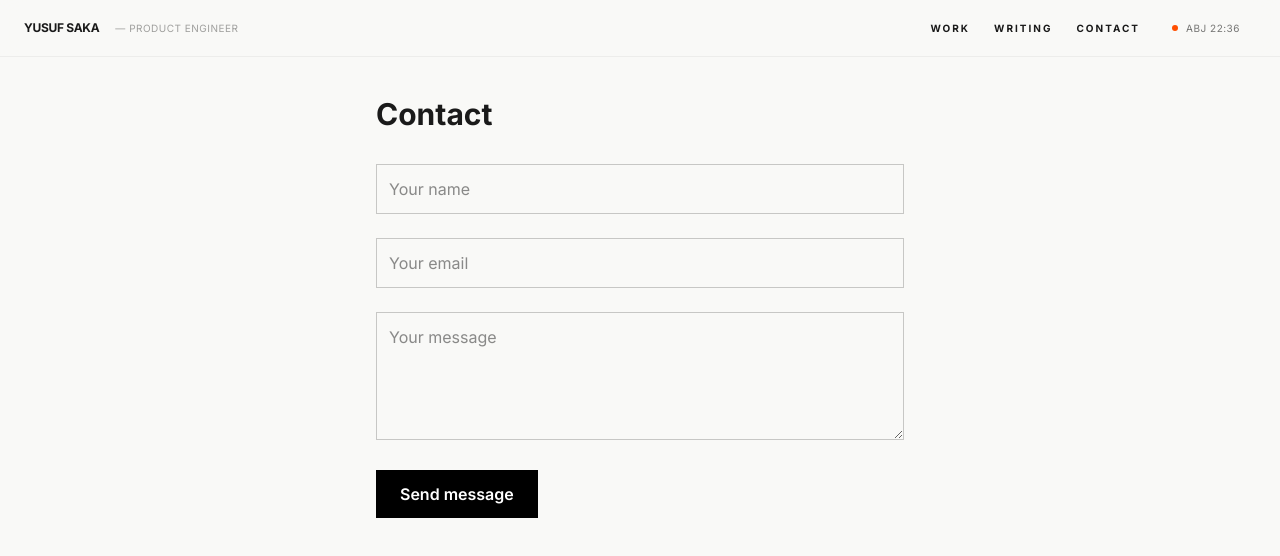
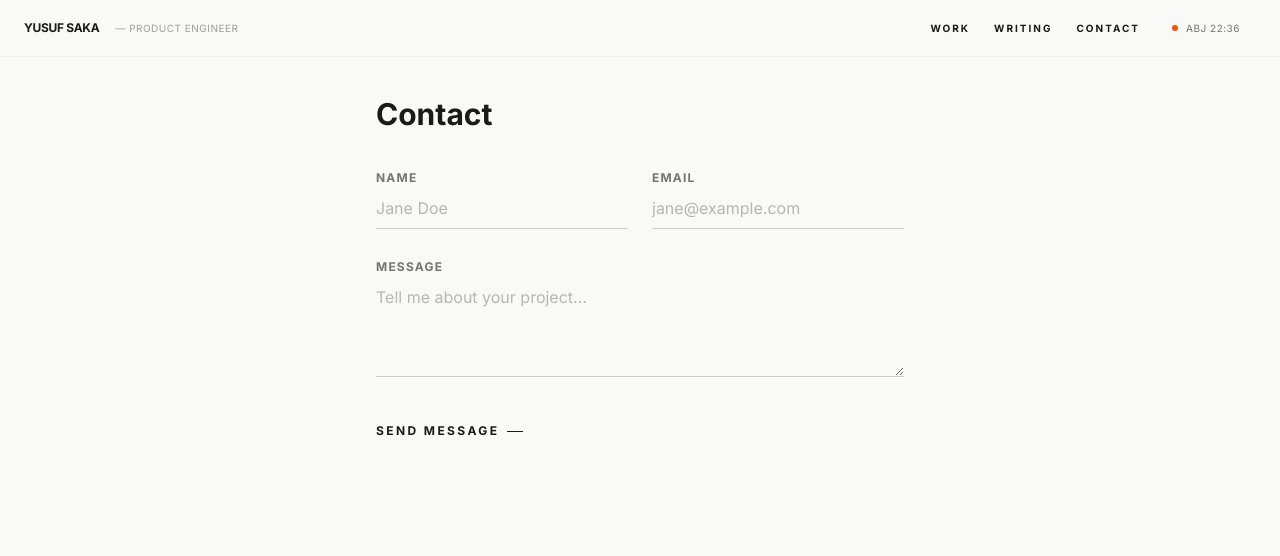
Before and after one commit to Emjaay20/Portfolio, a Next.js app: page /contact in a window 1280 px wide. Shown: the top 556 px of the page. Built offline with nearby package versions, Linux system fonts and the light colour scheme; no server answers.

Commit message:
feat: revamp home page with dynamic content, hero updates, and admin enhancements

```diff
--- a/src/app/admin/(protected)/layout.tsx
+++ b/src/app/admin/(protected)/layout.tsx
@@ -36,6 +36,11 @@ export default async function AdminLayout({
                     <Link href="/admin/analytics" className="block hover:underline">
                         Analytics
                     </Link>
+                    <div className="pt-4 mt-4 border-t border-gray-100">
+                        <a href="/admin/logout" className="block text-red-500 hover:text-red-700 hover:underline">
+                            Logout
+                        </a>
+                    </div>
                 </nav>
             </aside>
 
--- /dev/null
+++ b/src/app/admin/logout/route.ts
@@ -0,0 +1,7 @@
+import { cookies } from 'next/headers';
+import { redirect } from 'next/navigation';
+
+export async function GET() {
+    (await cookies()).delete('admin_secret');
+    redirect('/');
+}
--- a/src/app/contact/page.tsx
+++ b/src/app/contact/page.tsx
@@ -1,72 +1,10 @@
-'use client';
-
-import { useActionState } from 'react';
-import { submitContact } from '@/lib/actions/contact';
-
-const initialState = {
-    success: false,
-    error: '',
-};
+import ContactForm from '@/components/ContactForm';
 
 export default function ContactPage() {
-    const [state, action, isPending] = useActionState(submitContact, initialState);
-
     return (
-        <div className="max-w-xl mx-auto px-6 py-24 animate-fade-in-up">
-            <h1 className="text-3xl font-bold mb-8">Contact</h1>
-
-            {state.success ? (
-                <div className="bg-green-100 text-green-800 p-4 rounded-md mb-6">
-                    Thanks! Your message has been sent.
-                </div>
-            ) : null}
-
-            {state.error ? (
-                <div className="bg-red-100 text-red-800 p-4 rounded-md mb-6">
-                    {state.error}
-                </div>
-            ) : null}
-
-            <form action={action} className="space-y-6">
-                <input
-                    name="name"
-                    placeholder="Your name"
-                    disabled={isPending}
-                    className="w-full border border-black/20 p-3 disabled:opacity-50"
-                />
-
-                <input
-                    name="email"
-                    type="email"
-                    required
-                    placeholder="Your email"
-                    disabled={isPending}
-                    className="w-full border border-black/20 p-3 disabled:opacity-50"
-                />
-
-                <textarea
-                    name="message"
-                    required
-                    placeholder="Your message"
-                    disabled={isPending}
-                    className="w-full border border-black/20 p-3 h-32 disabled:opacity-50"
-                />
-
-                <button
-                    type="submit"
-                    disabled={isPending}
-                    className="bg-black text-white px-6 py-3 font-semibold disabled:opacity-50 disabled:cursor-not-allowed"
-                >
-                    {isPending ? 'Sending...' : 'Send message'}
-                </button>
-                <input
-                    name="_gotcha"
-                    type="text"
-                    style={{ display: 'none' }}
-                    tabIndex={-1}
-                    autoComplete="off"
-                />
-            </form>
+        <div className="max-w-xl mx-auto px-6 py-24">
+            <h1 className="text-3xl font-bold mb-8 text-swiss-charcoal">Contact</h1>
+            <ContactForm />
         </div>
     );
 }
--- a/src/app/page.tsx
+++ b/src/app/page.tsx
@@ -2,16 +2,50 @@ import Hero from "@/components/Hero";
 import CaseStudyList from "@/components/CaseStudyList";
 import SystemsPhilosophy from "@/components/SystemsPhilosophy";
 import Footer from "@/components/Footer";
+import ContactForm from "@/components/ContactForm";
 import { logEvent } from "@/lib/analytics";
+import { db } from '@/lib/db';
+import { caseStudies } from '@/lib/schema';
+import { desc, eq } from 'drizzle-orm';
 
 export default async function Home() {
   await logEvent('page_view', '/');
+
+  // Fetch latest 3 published case studies
+  const projects = await db
+    .select()
+    .from(caseStudies)
+    .where(eq(caseStudies.published, true))
+    .orderBy(desc(caseStudies.createdAt))
+    .limit(3);
+
   return (
     <main className="min-h-screen bg-swiss-bg selection:bg-international-orange selection:text-white">
       <Hero />
-      <CaseStudyList />
+      <CaseStudyList initialProjects={projects.map((p, i) => ({
+        id: String(i + 1).padStart(2, '0'),
+        title: p.title,
+        slug: p.slug,
+        role: "Product Architect", // Default role since it's not in DB yet
+        year: p.createdAt ? new Date(p.createdAt).getFullYear().toString() : new Date().getFullYear().toString(),
+        description: p.summary || "",
+        tags: ["Case Study"], // Default tags
+        image: p.imageUrl || "https://images.unsplash.com/photo-1557804506-669a67965ba0?q=80&w=2574&auto=format&fit=crop"
+      }))} />
       <SystemsPhilosophy />
-      {/* Blog section could go here later */}
+      <section className="py-24 px-6 border-b border-swiss-charcoal/5">
+        <div className="max-w-screen-xl mx-auto grid md:grid-cols-2 gap-16">
+          <div>
+            <h2 className="text-3xl font-bold text-swiss-charcoal tracking-tight mb-6">Let's Connect</h2>
+            <p className="text-swiss-charcoal/70 leading-relaxed mb-8 max-w-sm">
+              Interested in working together? Drop me a line/message and I'll get back to you as soon as possible.
+            </p>
+          </div>
+          <div>
+            <ContactForm />
+          </div>
+        </div>
+      </section>
       <Footer />
     </main>
   );
--- /dev/null
+++ b/src/components/ContactForm.tsx
@@ -0,0 +1,89 @@
+'use client';
+
+import { useActionState } from 'react';
+import { submitContact } from '@/lib/actions/contact';
+
+const initialState = {
+    success: false,
+    error: '',
+};
+
+export default function ContactForm() {
+    const [state, action, isPending] = useActionState(submitContact, initialState);
+
+    return (
+        <div className="w-full animate-fade-in-up">
+            {state.success ? (
+                <div className="bg-green-50 border border-green-200 text-green-800 p-4 rounded-md mb-6 text-sm">
+                    Thanks! Your message has been sent. I'll get back to you shortly.
+                </div>
+            ) : null}
+
+            {state.error ? (
+                <div className="bg-red-50 border border-red-200 text-red-800 p-4 rounded-md mb-6 text-sm">
+                    {state.error}
+                </div>
+            ) : null}
+
+            <form action={action} className="space-y-6">
+                <div className="grid grid-cols-1 sm:grid-cols-2 gap-6">
+                    <div className="hidden">
+                        <input
+                            name="_gotcha"
+                            type="text"
+                            style={{ display: 'none' }}
+                            tabIndex={-1}
+                            autoComplete="off"
+                        />
+                    </div>
+                    <div className="space-y-2">
+                        <label htmlFor="name" className="text-xs font-bold uppercase tracking-widest text-swiss-charcoal/60">Name</label>
+                        <input
+                            id="name"
+                            name="name"
+                            placeholder="Jane Doe"
+                            disabled={isPending}
+                            className="w-full bg-transparent border-b border-swiss-charcoal/20 py-2 text-swiss-charcoal placeholder:text-swiss-charcoal/30 focus:border-international-orange focus:outline-none transition-colors duration-300"
+                        />
+                    </div>
+
+                    <div className="space-y-2">
+                        <label htmlFor="email" className="text-xs font-bold uppercase tracking-widest text-swiss-charcoal/60">Email</label>
+                        <input
+                            id="email"
+                            name="email"
+                            type="email"
+                            required
+                            placeholder="jane@example.com"
+                            disabled={isPending}
+                            className="w-full bg-transparent border-b border-swiss-charcoal/20 py-2 text-swiss-charcoal placeholder:text-swiss-charcoal/30 focus:border-international-orange focus:outline-none transition-colors duration-300"
+                        />
+                    </div>
+                </div>
+
+                <div className="space-y-2">
+                    <label htmlFor="message" className="text-xs font-bold uppercase tracking-widest text-swiss-charcoal/60">Message</label>
+                    <textarea
+                        id="message"
+                        name="message"
+                        required
+                        placeholder="Tell me about your project..."
+                        disabled={isPending}
+                        className="w-full bg-transparent border-b border-swiss-charcoal/20 py-2 text-swiss-charcoal placeholder:text-swiss-charcoal/30 focus:border-international-orange focus:outline-none transition-colors duration-300 min-h-[100px] resize-y"
+                    />
+                </div>
+
+                <div className="pt-4">
+                    <button
+                        type="submit"
+                        disabled={isPending}
+                        className="group flex items-center gap-2 text-xs font-bold uppercase tracking-[0.2em] text-swiss-charcoal hover:text-international-orange transition-colors disabled:opacity-50 disabled:cursor-not-allowed"
+                    >
+                        {isPending ? 'Sending...' : 'Send Message'}
+                        <span className="block w-4 h-[1px] bg-current transition-all group-hover:w-8" />
+                    </button>
+                </div>
+            </form>
+        </div>
+    );
+}
--- a/src/components/Hero.tsx
+++ b/src/components/Hero.tsx
@@ -35,11 +35,12 @@ export default function Hero() {
 
                         <div className="flex gap-4">
                             <Link
-                                href="/case-studies"
-                                className="px-6 py-3 bg-swiss-charcoal text-swiss-bg text-xs font-bold uppercase tracking-widest hover:bg-international-orange transition-colors duration-300"
-                                aria-label="Scroll to view selected works"
+                                href="/blog"
+                                className="px-6 py-3 bg-swiss-charcoal text-swiss-bg text-xs font-bold uppercase tracking-widest hover:bg-international-orange transition-colors duration-300 flex items-center gap-2"
+                                aria-label="Read journals and publications"
                             >
-                                View Selected Works
+                                Read Journals & Publications
+                                <span className="text-xl leading-none">→</span>
                             </Link>
                         </div>
                     </div>
```
Also changed, not shown: src/components/CaseStudyList.tsx (+47 -33 lines).
